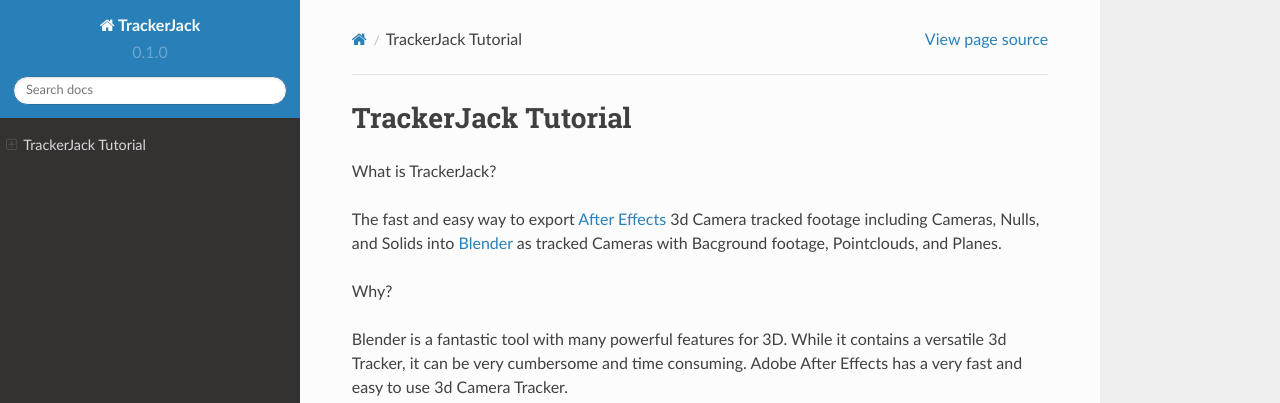
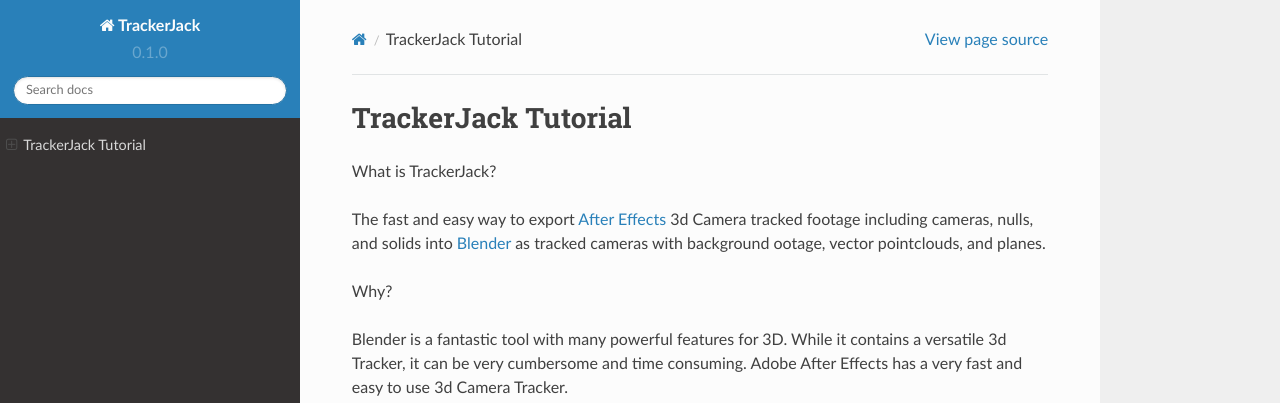
Before and after one commit to halekii/TrackerJack-Tutorial, a Sphinx documentation site: the page built from docs/source/index.rst, in a window 1280 px wide. Shown: the top 403 px of the page. Built offline with Sphinx 7.4.7 and the Read the Docs theme 2.0.0, drawn with Linux system fonts in a browser that asks for light colours; pages that are not in the unit, such as notebooks, are missing from menus.

Commit message:
Update index.rst

```diff
--- a/docs/source/index.rst
+++ b/docs/source/index.rst
@@ -3,7 +3,7 @@
 
 What is TrackerJack?
 
-The fast and easy way to export `After Effects <https://www.adobe.com/products/aftereffects.html>`_ 3d Camera tracked footage including Cameras, Nulls, and Solids into `Blender <https://www.blender.org>`_ as tracked Cameras with Bacground footage, Pointclouds, and Planes.
+The fast and easy way to export `After Effects <https://www.adobe.com/products/aftereffects.html>`_ 3d Camera tracked footage including cameras, nulls, and solids into `Blender <https://www.blender.org>`_ as tracked cameras with background ootage, vector pointclouds, and planes.
 
 Why?
 
```
